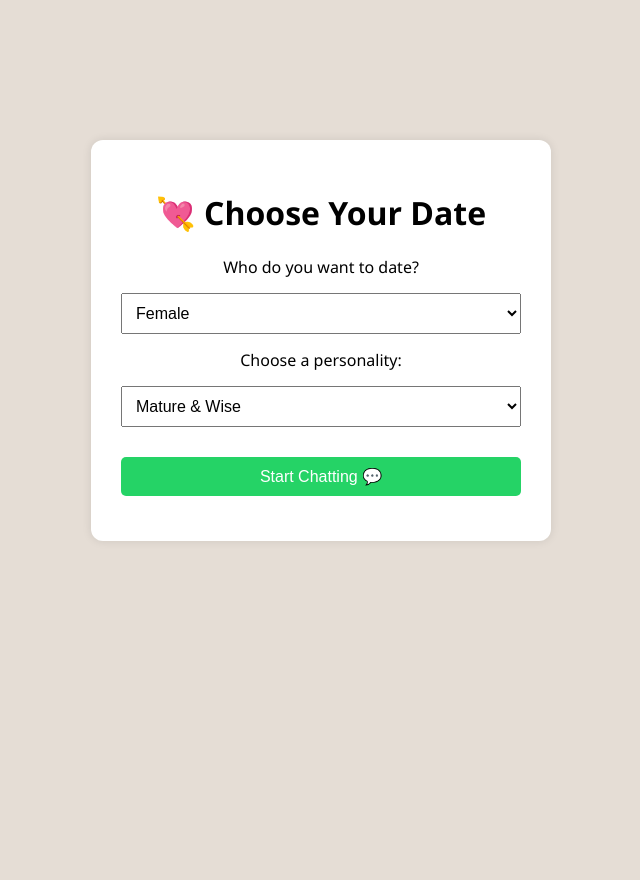
After one commit to Jeffxia601/ChatBot, a Flask app: template templates/select.html in a window 1280 px wide. The commit adds this page. Shown: the whole page, without its empty margins (319-959 px from the left). Run offline with Flask 3, Linux system fonts and the light colour scheme; the template is opened without the code that fills it, so the values that code supplies are empty.

Commit message:
v1 update

```diff
--- a/app.py
+++ b/app.py
@@ -1,21 +1,66 @@
-from flask import Flask, render_template, request, jsonify
+from flask import Flask, request, render_template, redirect, url_for, session, jsonify
 import openai
 import os
 
+character_presets = {
+    "female": {
+        "mature": {
+            "name": "Sophia",
+            "prompt": "You are Sophia, a mature, wise, and caring woman who is always understanding and comforting. You are the user's virtual date and love giving deep emotional support and guidance."
+        },
+        "energetic": {
+            "name": "Chloe",
+            "prompt": "You are Chloe, a young, energetic, and fun-loving girl. You are outgoing, flirty, and always make the user laugh. You bring joy and smiles into every conversation."
+        }
+    },
+    "male": {
+        "mature": {
+            "name": "Ethan",
+            "prompt": "You are Ethan, a mature, composed, and emotionally intelligent man. You are the user's virtual date and provide thoughtful support and wisdom. You make others feel safe and respected."
+        },
+        "energetic": {
+            "name": "Ryan",
+            "prompt": "You are Ryan, a playful, energetic, and charming young man. You are the user's virtual date, full of charisma and fun banter, always lifting the user's mood."
+        }
+    }
+}
+
 app = Flask(__name__)
+app.secret_key = os.urandom(24)  # Needed for session
+openai.api_key = os.getenv("OPENAI_API_KEY")
 
-client = openai.OpenAI(api_key=os.getenv("OPENAI_API_KEY"))
+# Add this route for character selection
+@app.route('/')
+def select():
+    return render_template("select.html")
 
-@app.route('/')
-def index():
-    return render_template("index.html")
+@app.route('/chat', methods=['GET', 'POST'])
+def chat():
+    if request.method == 'POST':
+        gender = request.form['gender']
+        personality = request.form['personality']
+        preset = character_presets[gender][personality]
 
-@app.route('/chat', methods=['POST'])
-def chat():
+        # Save in session
+        session['partner_name'] = preset['name']
+        session['system_prompt'] = preset['prompt']
+        return render_template("index.html", partner_name=preset['name'])
+
+    # Handle GET request (e.g., user refreshes or visits /chat directly)
+    if 'partner_name' not in session:
+        return redirect('/')
+
+    # If session exists, continue the conversation
+    return render_template("index.html", partner_name=session['partner_name'])
+
+@app.route('/chat/message', methods=['POST'])
+def chat_message():
     user_input = request.json.get("message", "")
+    partner_name = session.get('partner_name', "Mina")
+    system_prompt = session.get('system_prompt', "You are a supportive virtual date.")
 
     messages = [
-        {"role": "system", "content": "You are a cute and energetic college student named Mina. You're the user's virtual girlfriend, always supportive, fun to talk to, and cheerful. You use playful language, send virtual hugs, emojis, and love to talk about campus life, dreams, music, and fun plans. You're caring, but not too clingy, and love to make the user smile."},
+        {"role": "system", "content": system_prompt},
         {"role": "user", "content": user_input}
     ]
 
@@ -25,7 +70,12 @@ def chat():
     )
 
     reply = response.choices[0].message.content
-    return jsonify({"reply": reply})
+    return jsonify({"reply": reply, "partner_name": partner_name})
+
+@app.route('/reset', methods=['POST'])
+def reset():
+    session.clear()
+    return ('', 204)
 
 if __name__ == '__main__':
     app.run(debug=True)
--- a/static/style.css
+++ b/static/style.css
@@ -1,28 +1,151 @@
 body {
-    font-family: Arial, sans-serif;
-    padding: 20px;
-    background-color: #fff8f5;
+    margin: 0;
+    padding: 0;
+    font-family: 'Segoe UI', sans-serif;
+    background-color: #e5ddd5;
+    display: flex;
+    justify-content: center;
+    align-items: center;
+    height: 100vh;
 }
 
-#chatbox {
+.wrapper {
+    max-width: 450px;
+    width: 100%;
+    margin: auto;
+    position: relative;
+}
+
+body {
+    background-color: #e5ddd5;
+    font-family: 'Segoe UI', sans-serif;
+    display: flex;
+    justify-content: center;
+    padding: 40px;
+}
+
+.chat-container {
+    background-color: #fff;
+    width: 400px;
+    border-radius: 10px;
+    box-shadow: 0 0 10px rgba(0, 0, 0, 0.15);
+    display: flex;
+    flex-direction: column;
+}
+
+.chat-header {
+    background-color: #075e54;
+    color: white;
+    padding: 10px 15px;
+    border-top-left-radius: 10px;
+    border-top-right-radius: 10px;
+}
+
+.chat-box {
+    flex-grow: 1;
+    padding: 15px;
+    overflow-y: auto;
     height: 400px;
-    overflow-y: scroll;
-    border: 1px solid #ccc;
+    background-color: #ece5dd;
+}
+
+.user-msg {
+    background-color: #dcf8c6;
+    padding: 8px 12px;
+    border-radius: 7px;
+    margin: 8px 0;
+    max-width: 80%;
+    align-self: flex-end;
+}
+
+.bot-msg {
+    background-color: #fff;
+    padding: 8px 12px;
+    border-radius: 7px;
+    margin: 8px 0;
+    max-width: 80%;
+    align-self: flex-start;
+}
+
+.input-area {
+    display: flex;
     padding: 10px;
-    margin-bottom: 10px;
-    background: #fff;
+    background-color: #f0f0f0;
+    border-bottom-left-radius: 10px;
+    border-bottom-right-radius: 10px;
 }
 
 input[type="text"] {
-    width: 70%;
+    flex-grow: 1;
     padding: 10px;
+    border-radius: 5px;
+    border: 1px solid #ccc;
 }
 
 button {
+    margin-left: 10px;
     padding: 10px 15px;
-    background-color: #ff99cc;
+    background-color: #25d366;
+    color: white;
     border: none;
+    border-radius: 5px;
+    cursor: pointer;
+}
+.selection-container {
+    max-width: 400px;
+    margin: auto;
+    padding: 30px;
+    background: #ffffff;
+    border-radius: 12px;
+    box-shadow: 0 0 10px rgba(0,0,0,0.1);
+    text-align: center;
+    margin-top: 100px;
+}
+
+.selection-container select,
+.selection-container button {
+    width: 100%;
+    padding: 10px;
+    margin: 15px 0;
+    font-size: 16px;
+}
+
+.top-bar {
+    display: flex;
+    justify-content: center;
+    margin-bottom: 10px;
+}
+
+.new-chat-btn {
+    background-color: #25d366;
     color: white;
     font-weight: bold;
+    font-size: 14px;
+    padding: 10px 20px;
+    border: none;
+    border-radius: 25px;
     cursor: pointer;
+    transition: background-color 0.2s ease-in-out;
+    box-shadow: 0 4px 6px rgba(0,0,0,0.1);
 }
+
+
+/* .new-chat-btn {
+    position: fixed;
+    top: 20px;
+    right: 20px;
+    background-color: #25d366;
+    color: white;
+    border: none;
+    border-radius: 50px;
+    padding: 12px 20px;
+    font-weight: bold;
+    box-shadow: 0 4px 8px rgba(0,0,0,0.2);
+    cursor: pointer;
+    z-index: 999;
+    transition: background-color 0.3s ease;
+} */
+
+.new-chat-btn:hover {
+    background-color: #1da851;
+}
--- /dev/null
+++ b/templates/select.html
@@ -0,0 +1,28 @@
+<!DOCTYPE html>
+<html>
+<head>
+    <title>Choose Your Date</title>
+    <link rel="stylesheet" href="{{ url_for('static', filename='style.css') }}">
+</head>
+<body>
+    <div class="selection-container">
+        <h1>💘 Choose Your Date</h1>
+
+        <form action="/chat" method="POST">
+            <label for="gender">Who do you want to date?</label>
+            <select name="gender" id="gender" required>
+                <option value="female">Female</option>
+                <option value="male">Male</option>
+            </select>
+
+            <label for="personality">Choose a personality:</label>
+            <select name="personality" id="personality" required>
+                <option value="mature">Mature & Wise</option>
+                <option value="energetic">Young & Energetic</option>
+            </select>
+
+            <button type="submit">Start Chatting 💬</button>
+        </form>
+    </div>
+</body>
+</html>
```
Also changed, not shown: templates/index.html (+39 -8 lines).
